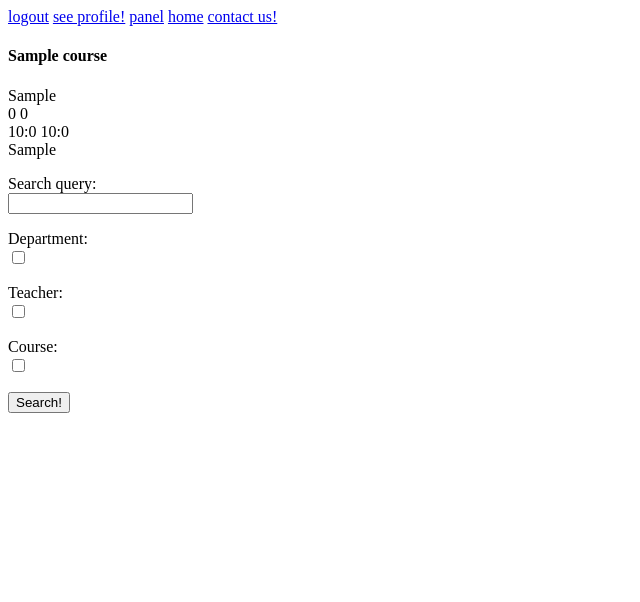
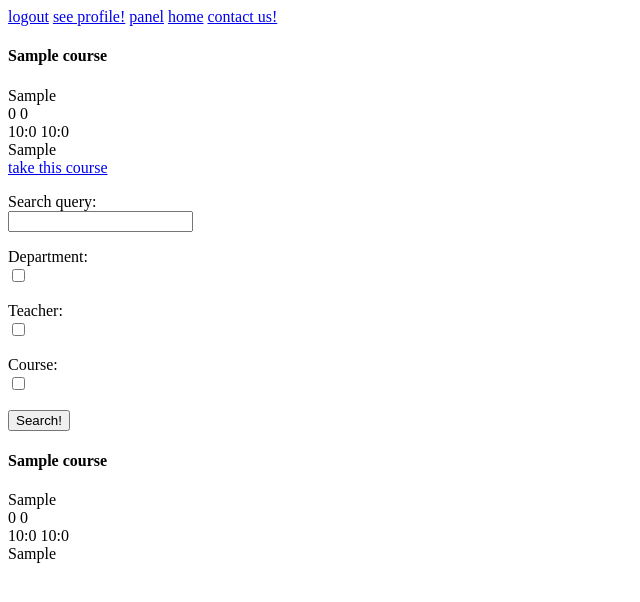
Before and after one commit to Gnomy17/AliAlmasi, a Django app: page /courses in a window 1280 px wide. Shown: the top 602 px of the page, without its empty margins (0-640 px from the left). Run offline with Django 3.2, Linux system fonts and the light colour scheme; a user stored in the database is signed in; tables that the repository leaves empty hold one stand-in row (values such as "Sample post").

Commit message:
course taking developed

```diff
--- a/Webeloped/urls.py
+++ b/Webeloped/urls.py
@@ -17,7 +17,7 @@ from django.contrib import admin
 from django.urls import path
 
 from first.views import base_html, register, login, logout, contact_us, contact_success, profile, change_info, \
-    new_course, courses
+    new_course, courses, take_course
 from first.views import base_html, register, login, logout, contact_us, contact_success, panel
 
 urlpatterns = [
@@ -33,4 +33,5 @@ urlpatterns = [
     path('change_info', change_info, name='change_info'),
     path('new_course', new_course, name='new_course'),
     path('courses', courses, name='courses'),
+    path('take_course/<int:course_id>/', take_course, name='take_course')
 ]
--- a/first/models.py
+++ b/first/models.py
@@ -1,3 +1,4 @@
+from django.contrib.auth.models import User
 from django.db import models
 
 # Create your models here.
@@ -20,3 +21,7 @@ class Course(models.Model):
     end_time = models.TimeField()
     first_day = models.IntegerField(choices=DAYS_OF_WEEK)
     second_day = models.IntegerField(choices=DAYS_OF_WEEK, null=True, blank=True)
+
+class CourseUser(models.Model):
+    user_id = models.ForeignKey(User, on_delete=models.CASCADE)
+    course_id = models.ForeignKey(Course, on_delete=models.CASCADE)
--- a/first/views.py
+++ b/first/views.py
@@ -6,7 +6,7 @@ from django.shortcuts import render, redirect
 from first.forms import SignUpForm, LoginForm, ContactForm, ChangeInfo, CourseForm, SearchForm
 
 # Create your views here.
-from first.models import Course
+from first.models import Course, CourseUser
 
 
 def base_html(request):
@@ -126,8 +126,12 @@ def new_course(request):
         form = CourseForm()
     return render(request, 'new_course.html', {'form': form})
 
-
+@login_required
 def courses(request):
+    hi = CourseUser.objects.filter(user_id=request.user)
+    my_courses = list()
+    for course in hi:
+        my_courses.append(course.course_id)
     if request.method == 'POST':
         form = SearchForm(request.POST)
         if form.is_valid():
@@ -163,7 +167,17 @@ def courses(request):
                     if found == 0:
                         result_courses.append(course)
             return render(request, 'courses.html',
-                          {'courses': Course.objects.all(), 'result_courses': result_courses, 'search_form': form})
+                          {'courses': Course.objects.all(), 'result_courses': result_courses, 'search_form': form, 'my_courses':my_courses})
     else:
         form = SearchForm()
-    return render(request, 'courses.html', {'courses': Course.objects.all(), 'search_form': form})
+    return render(request, 'courses.html', {'courses': Course.objects.all(), 'search_form': form, 'my_courses':my_courses})
+
+
+@login_required
+def take_course(request, course_id):
+    # print(request.GET.get('course_id'))
+    # print(course_id
+    course_user = CourseUser(user_id=request.user, course_id=Course.objects.get(pk=course_id))
+    course_user.save()
+    print("success")
+    return redirect('courses')
--- a/templates/courses.html
+++ b/templates/courses.html
@@ -9,6 +9,7 @@
                 <div>{{ course.first_day }} {{ course.second_day }}</div>
                 <div>{{ course.start_time.hour }}:{{ course.start_time.minute }} {{ course.end_time.hour }}:{{ course.end_time.minute }}</div>
                 <div>{{ course.teacher }}</div>
+                <a href="/take_course/{{ course.id }}/">take this course</a>
             </div>
         {% endfor %}
     </div>
@@ -39,4 +40,15 @@
             {% endfor %}
         </div>
     {% endif %}
+    <div id="my_courses">
+        {% for course in my_courses %}
+            <div class="{{ course.course_number }}_{{ course.group_number }}">
+                <h4>{{ course.name }}</h4>
+                <div>{{ course.department }}</div>
+                <div>{{ course.first_day }} {{ course.second_day }}</div>
+                <div>{{ course.start_time.hour }}:{{ course.start_time.minute }} {{ course.end_time.hour }}:{{ course.end_time.minute }}</div>
+                <div>{{ course.teacher }}</div>
+            </div>
+        {% endfor %}
+    </div>
 {% endblock %}
```
Also changed, not shown: first/migrations/0002_courseuser.py (added).
